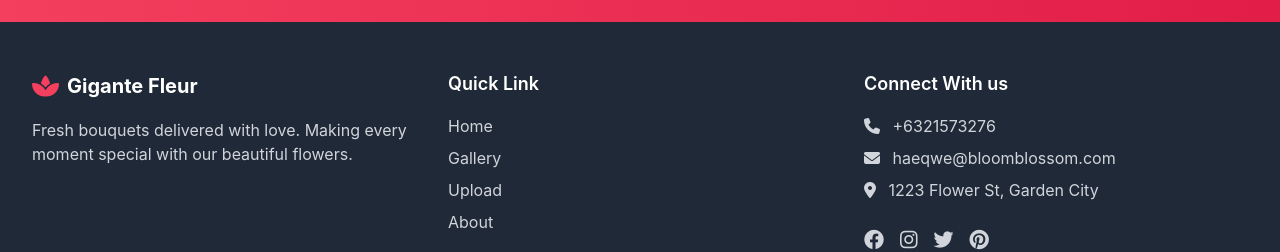
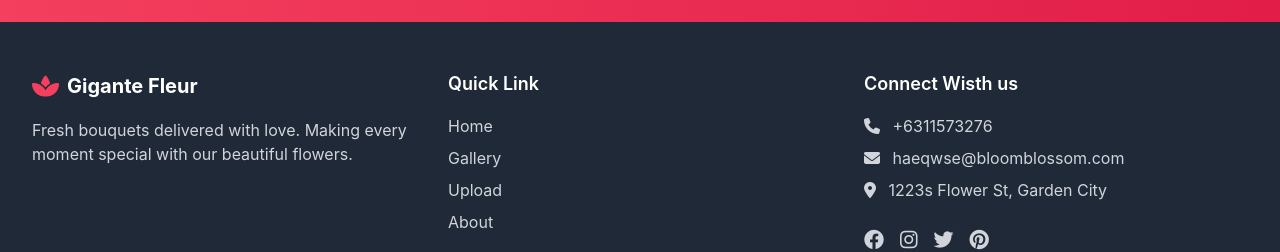
Before and after one commit to inmrkkk/Aoi, a React (Create React App) app: page / in a window 1280 px wide. Shown: the part 1150-1402 px from the top of the page. Built offline with nearby package versions, Linux system fonts and the light colour scheme; no server answers; the database is empty; the HTML template or start-up script is replaced by a standard one.

Commit message:
Update Footer.js

```diff
--- a/src/components/Footer.js
+++ b/src/components/Footer.js
@@ -36,11 +36,11 @@ const Footer = () => {
 
           {/* Contact & Social */}
           <div>
-            <h3 className="font-semibold text-lg mb-4">Connect With us</h3>
+            <h3 className="font-semibold text-lg mb-4">Connect Wisth us</h3>
             <div className="space-y-2 text-gray-300 mb-6">
-              <p><i className="fas fa-phone mr-2"></i> +6321573276</p>
-              <p><i className="fas fa-envelope mr-2"></i> haeqwe@bloomblossom.com</p>
-              <p><i className="fas fa-map-marker-alt mr-2"></i> 1223 Flower St, Garden City</p>
+              <p><i className="fas fa-phone mr-2"></i> +6311573276</p>
+              <p><i className="fas fa-envelope mr-2"></i> haeqwse@bloomblossom.com</p>
+              <p><i className="fas fa-map-marker-alt mr-2"></i> 1223s Flower St, Garden City</p>
             </div>
             <div className="flex space-x-4">
               {socialLinks.map((social) => (
```
